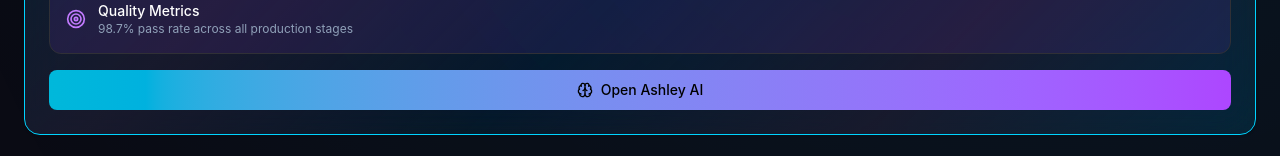
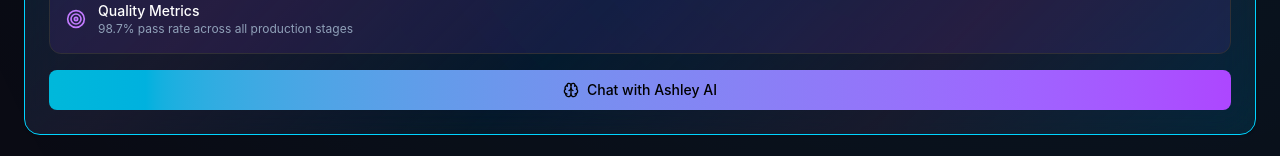
Before and after one commit to AshAI-Sys/Ash-AI, a Next.js app: page /dashboard in a window 1280 px wide. Shown: the part 2662-2818 px from the top of the page. Built offline with nearby package versions, Linux system fonts and the light colour scheme; no server answers; sample sign-in values are in the browser's storage.

Commit message:
Add prominent AI Chat button to dashboard - Easy access to Ashley AI

```diff
--- a/src/components/EnterpriseDashboard.tsx
+++ b/src/components/EnterpriseDashboard.tsx
@@ -390,9 +390,12 @@
               </div>
 
               <div className="flex space-x-2">
-                <Button className="flex-1 bg-gradient-to-r from-cyan-500 to-purple-500 hover:from-cyan-600 hover:to-purple-600">
+                <Button
+                  className="flex-1 bg-gradient-to-r from-cyan-500 to-purple-500 hover:from-cyan-600 hover:to-purple-600"
+                  onClick={() => window.location.href = '/ai-assistant'}
+                >
                   <Brain className="w-4 h-4 mr-2" />
-                  Open Ashley AI
+                  Chat with Ashley AI
                 </Button>
               </div>
             </div>
```
